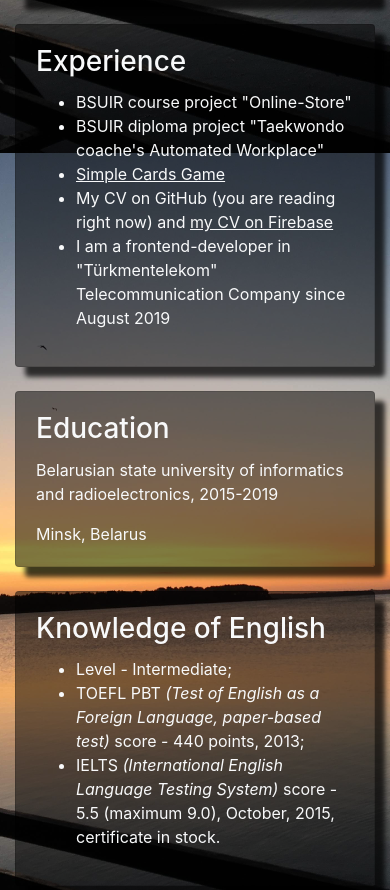
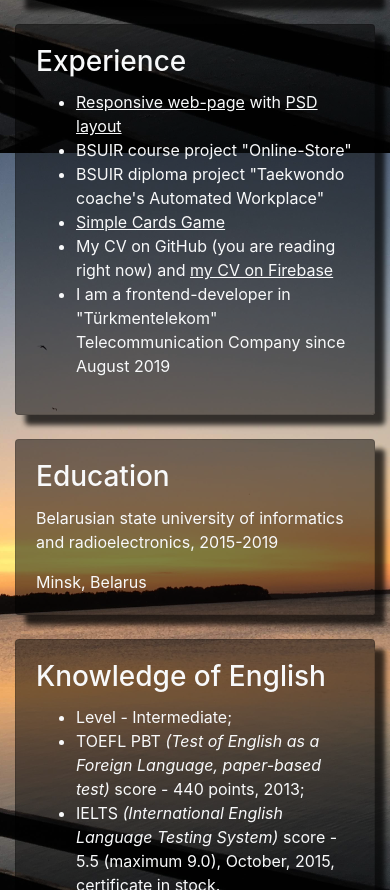
Before and after one commit to saparatayev/rsschool-2019Q1-cv, a plain HTML site: page index.html in a window 390 px wide. Shown: the part 2379-3269 px from the top of the page. Drawn offline with Linux system fonts and the light colour scheme.

Commit message:
feat: add link to responsive web-page

```diff
--- a/index.html
+++ b/index.html
@@ -94,6 +94,7 @@
             <div class="card-body">
                 <h3 class="card-title">Experience</h3>
                 <ul>
+                    <li class="card-text"><a class="text-light" target="_blank" href="https://sapar-responsive-wp.firebaseapp.com/">Responsive web-page</a> with <a class="text-light" target="_blank" href="https://drive.google.com/drive/folders/1zSYZlpw5I-kbRsaz3xDWbsFsEQ8c8kHJ?usp=sharing">PSD layout</a></li>
                     <li class="card-text">BSUIR course project "Online-Store"</li>
                     <li class="card-text">BSUIR diploma project "Taekwondo coache's Automated Workplace"</li>
                     <li class="card-text"><a class="text-light" target="_blank" href="https://findpair-f0d76.web.app/">Simple Cards Game</a></li>
```
